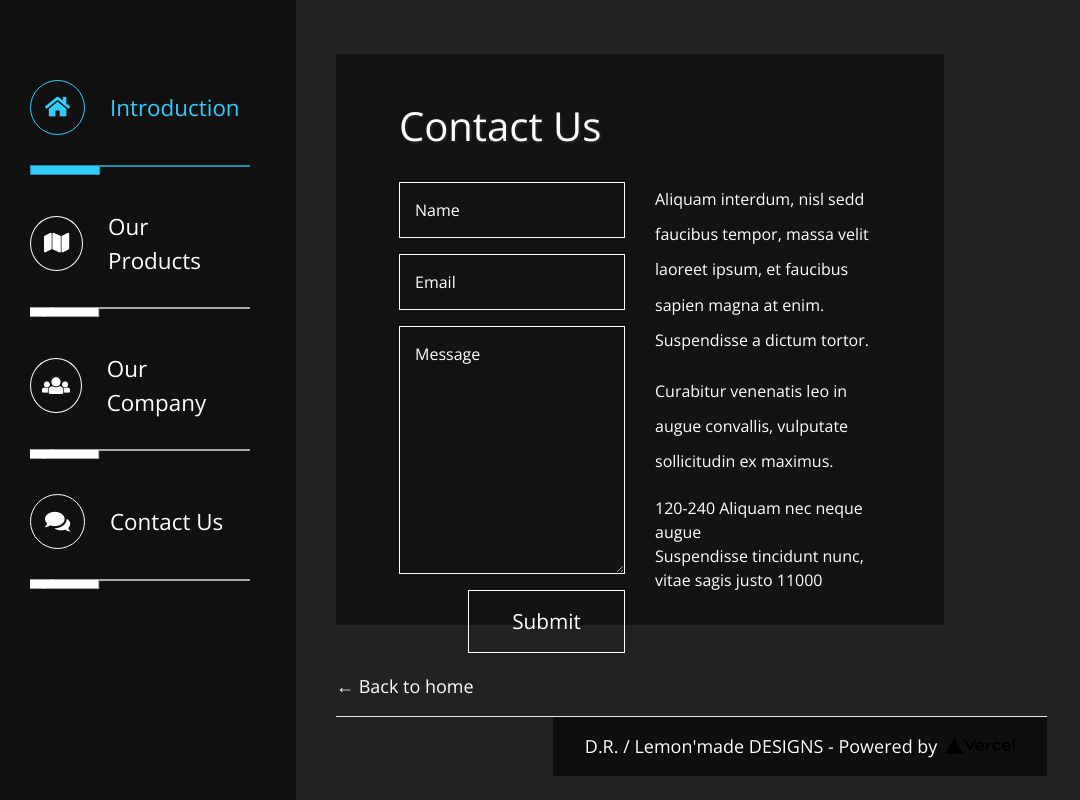
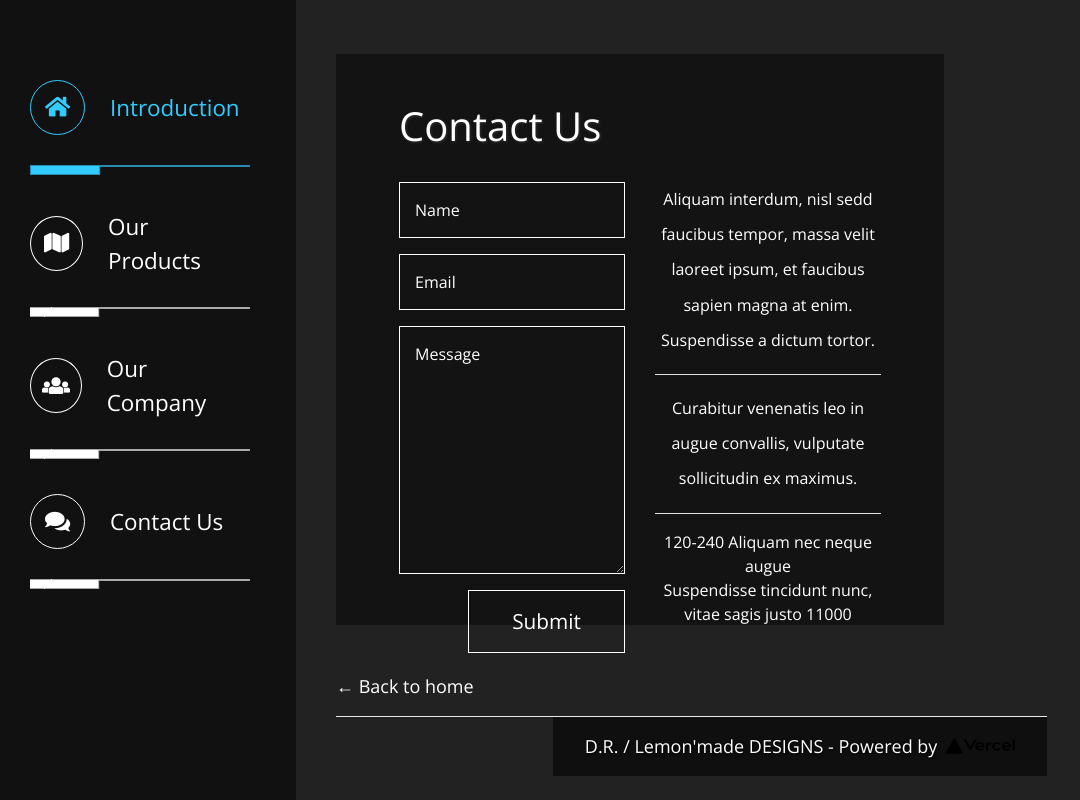
Before and after one commit to lemonmade1/Dr-Lemonmade-Designs, a Next.js app: page /posts/contact in a window 1280 px wide. Shown: the whole page, without its empty margins (0-1080 px from the left). Built offline with nearby package versions, Linux system fonts and the light colour scheme.

Commit message:
text-aligned contactInfo

```diff
--- a/pages/posts/contact.jsx
+++ b/pages/posts/contact.jsx
@@ -35,10 +35,16 @@ export default function Contact() {
                   </form>
                 </div>
               </div>
-              <div className="col-md-6 col-sm-12 tm-contact-col">
+              <div className="col-md-6 col-sm-12 tm-contact-col contactInfo">
                 <div className="tm-address-box">
                   <p>Aliquam interdum, nisl sedd faucibus tempor, massa velit laoreet ipsum, et faucibus sapien magna at enim. Suspendisse a dictum tortor.</p>
+
+                  <hr />
+
                   <p>Curabitur venenatis leo in augue convallis, vulputate sollicitudin ex maximus.</p>
+
+                  <hr />
+
                   <address>
                     120-240 Aliquam nec neque augue <br />                    Suspendisse tincidunt nunc, <br />
                     vitae sagis justo 11000
@@ -49,6 +55,19 @@ export default function Contact() {
           </div>
         </section>
       </div>
+      <style jsx>{`
+        .contactInfo {
+          text-align: center
+        }
+        hr {
+          background: white;
+        }
+
+        @media (max-width: 600px) {
+
+        }
+      `}
+      </style>
     </Layout>
   )
 }
--- a/pages/posts/menu.jsx
+++ b/pages/posts/menu.jsx
@@ -38,7 +38,6 @@ export default function Menu() {
           </div>
         </div>
       </section>
-
     </Layout>
   )
 }
```
